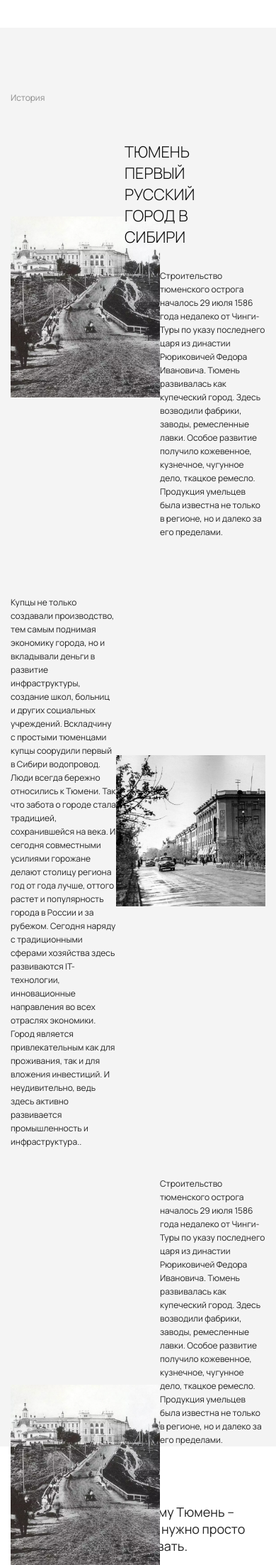
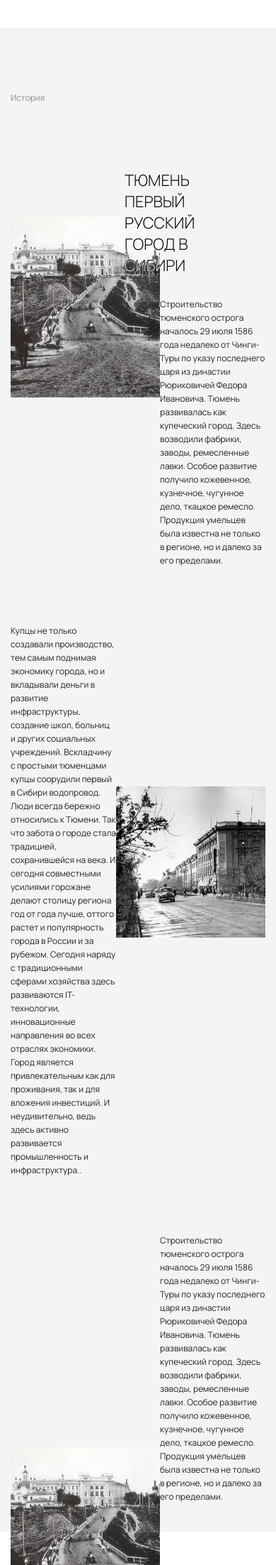
Before and after one commit to Heanware/education, a PHP site: page / in a window 390 px wide. Shown: the part 1791-3996 px from the top of the page at 71% size. Run offline with PHP 8.4, Linux system fonts and the light colour scheme; grey boxes are pictures that could not be loaded.

Commit message:
fix history blocks 568 final

```diff
--- a/assets/css/media.css
+++ b/assets/css/media.css
@@ -546,8 +546,8 @@
         height: 213px;
     }
 
-    .city__history--element {
-        padding-bottom: 80px;
+    .city__history > .city__history--element {
+        padding-bottom: 40px;
     }
 
     .city__history--element-title {
@@ -555,6 +555,7 @@
         font-size: 22px;
         transform: translateX(-50px);
         padding-bottom: 30px;
+        padding-top: 130px;
     }
 
     .city__history--element-text > .city__history--element-description {
@@ -579,10 +580,6 @@
 
     .city__history > .city__advantage ~ .city__history--element > .city__history--element-description {
         padding-top: 45px;
-    }
-
-    .city__history > .city__advantage ~ .city__history--element {
-        padding-bottom: 150px;
     }
 
     .city__history--element-description {
```
